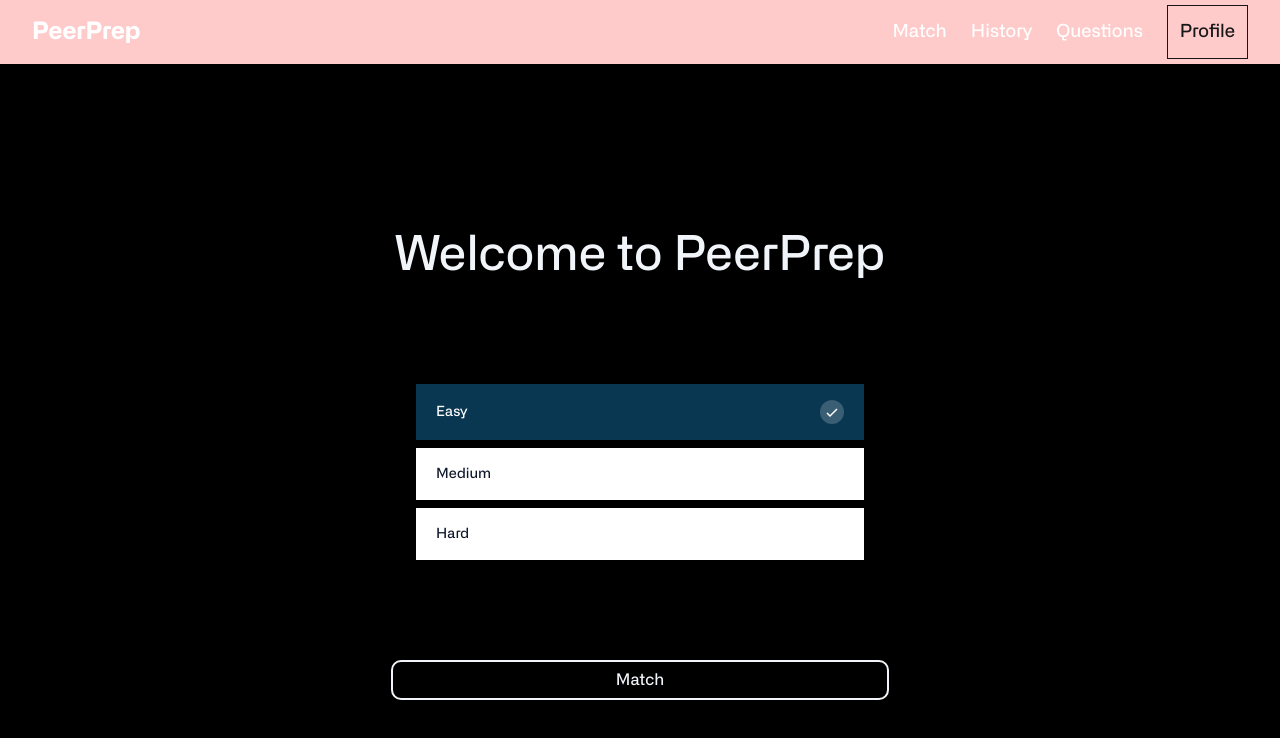
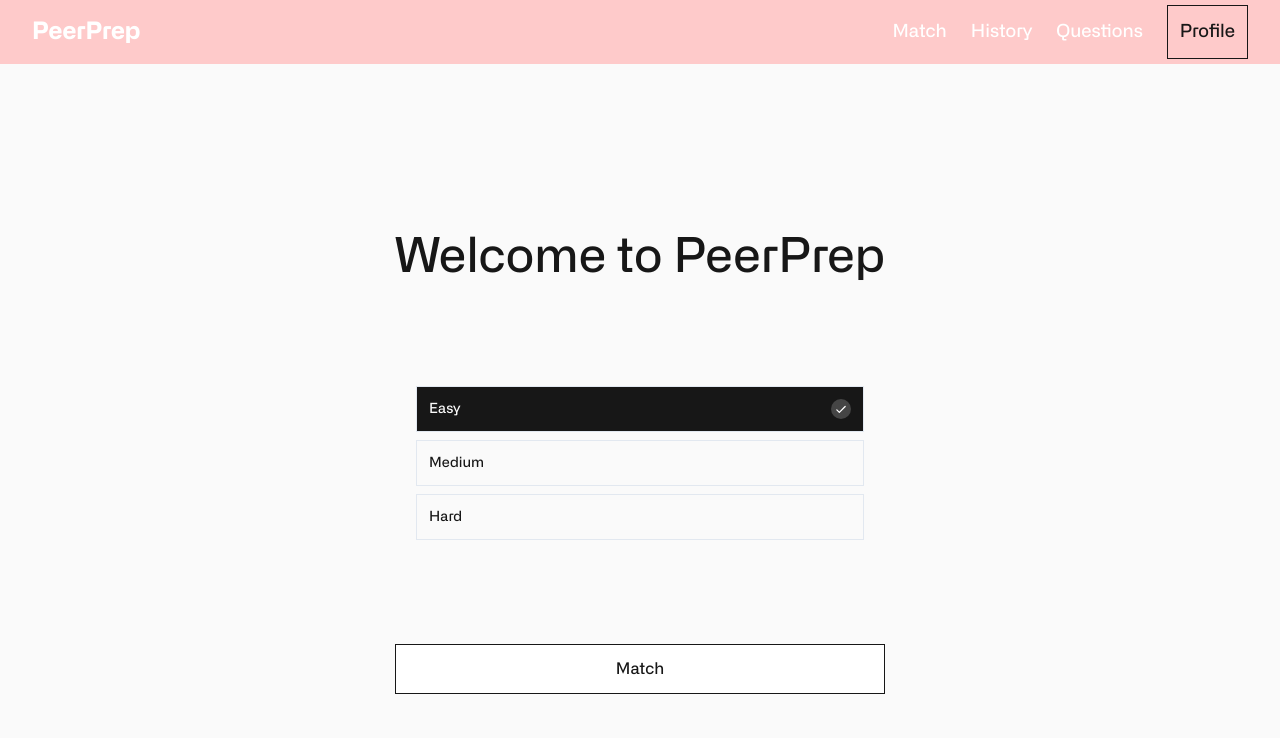
Before and after one commit to CS3219-AY2223S1/cs3219-project-ay2223s1-g42, a Next.js app in the folder frontend/: page /dashboard in a window 1280 px wide. Shown: the top 738 px of the page. Built offline with nearby package versions, Linux system fonts and the light colour scheme; what tailwindcss-radix would draw is missing.

Commit message:
fix: resolve on hover for radio buttons

```diff
--- a/frontend/src/components/layout/radio-group/index.tsx
+++ b/frontend/src/components/layout/radio-group/index.tsx
@@ -1,7 +1,7 @@
 import { useState } from "react";
 import { RadioGroup } from "@headlessui/react";
 
-const plans = [
+const difficulties = [
   {
     name: "Easy",
   },
@@ -14,7 +14,7 @@ const plans = [
 ];
 
 export function RadioGroupButtons() {
-  const [selected, setSelected] = useState(plans[0]);
+  const [selected, setSelected] = useState(difficulties[0]);
 
   return (
     <div className="w-full px-4 py-16">
@@ -22,20 +22,18 @@ export function RadioGroupButtons() {
         <RadioGroup value={selected} onChange={setSelected}>
           <RadioGroup.Label className="sr-only">Server size</RadioGroup.Label>
           <div className="space-y-2">
-            {plans.map((plan) => (
+            {difficulties.map((difficulty) => (
               <RadioGroup.Option
-                key={plan.name}
-                value={plan}
-                className={({ active, checked }) =>
-                  `${
-                    active
-                      ? "ring-2 ring-white ring-opacity-60 ring-offset-2 ring-offset-sky-300"
-                      : ""
+                key={difficulty.name}
+                value={difficulty}
+                className={({ checked }) =>
+                  `
+                  ${
+                    checked
+                      ? "bg-neutral-900"
+                      : "bg-neutral-50 hover:bg-neutral-700"
                   }
-                  ${
-                    checked ? "bg-sky-900 bg-opacity-75 text-white" : "bg-white"
-                  }
-                    relative flex cursor-pointer px-5 py-4 shadow-md focus:outline-none`
+                    relative flex cursor-pointer font-sans font-medium transition duration-100 px-3 py-3 ease-out border-[1px] justify-center items-center `
                 }
               >
                 {({ active, checked }) => (
@@ -45,29 +43,23 @@ export function RadioGroupButtons() {
                         <div className="text-sm">
                           <RadioGroup.Label
                             as="p"
-                            className={`font-medium  ${
-                              checked ? "text-white" : "text-gray-900"
+                            className={`font-sans font-medium ${
+                              checked ? "text-neutral-50" : "text-neutral-900"
                             }`}
                           >
-                            {plan.name}
+                            {difficulty.name}
                           </RadioGroup.Label>
                           {/* <RadioGroup.Description
                             as="span"
                             className={`inline ${
-                              checked ? "text-sky-100" : "text-gray-500"
+                              checked ? "text-neutral-50" : "text-neutral-900"
                             }`}
-                          >
-                            <span>
-                              {plan.ram}/{plan.cpus}
-                            </span>{" "}
-                            <span aria-hidden="true">&middot;</span>{" "}
-                            <span>{plan.disk}</span>
-                          </RadioGroup.Description> */}
+                          ></RadioGroup.Description> */}
                         </div>
                       </div>
                       {checked && (
                         <div className="shrink-0 text-white">
-                          <CheckIcon className="h-6 w-6" />
+                          <CheckIcon className="h-5 w-5" />
                         </div>
                       )}
                     </div>
@@ -82,7 +74,7 @@ export function RadioGroupButtons() {
   );
 }
 
-function CheckIcon(props) {
+function CheckIcon(props: any) {
   return (
     <svg viewBox="0 0 24 24" fill="none" {...props}>
       <circle cx={12} cy={12} r={12} fill="#fff" opacity="0.2" />
@@ -90,8 +82,8 @@ function CheckIcon(props) {
         d="M7 13l3 3 7-7"
         stroke="#fff"
         strokeWidth={1.5}
-        // strokeLinecap="round"
-        // strokeLinejoin="round"
+        strokeLinecap="round"
+        strokeLinejoin="round"
       />
     </svg>
   );
--- a/frontend/src/pages/dashboard.tsx
+++ b/frontend/src/pages/dashboard.tsx
@@ -1,9 +1,10 @@
 import { Navbar } from "../components/layout/navbar";
 import { RadioGroupButtons } from "../components/layout/radio-group";
+import { PrimaryButton } from "../components/base/button";
 
 export default function dashboard() {
   return (
-    <div className="justify-between text-gray-100 min-h-screen bg-black">
+    <div className="justify-between text-neutral-900 min-h-screen bg-neutral-50">
       <Navbar />
       <div className="flex h-screen items-center">
         <div className="m-auto space-y-10">
@@ -12,9 +13,7 @@ export default function dashboard() {
             <RadioGroupButtons />
           </div>
           <div className="flex flex-col">
-            <button className="outline outline-offset-2 outline-2 rounded-md p-1">
-              Match
-            </button>
+            <PrimaryButton className="bg-white">Match</PrimaryButton>
           </div>
         </div>
       </div>
```
